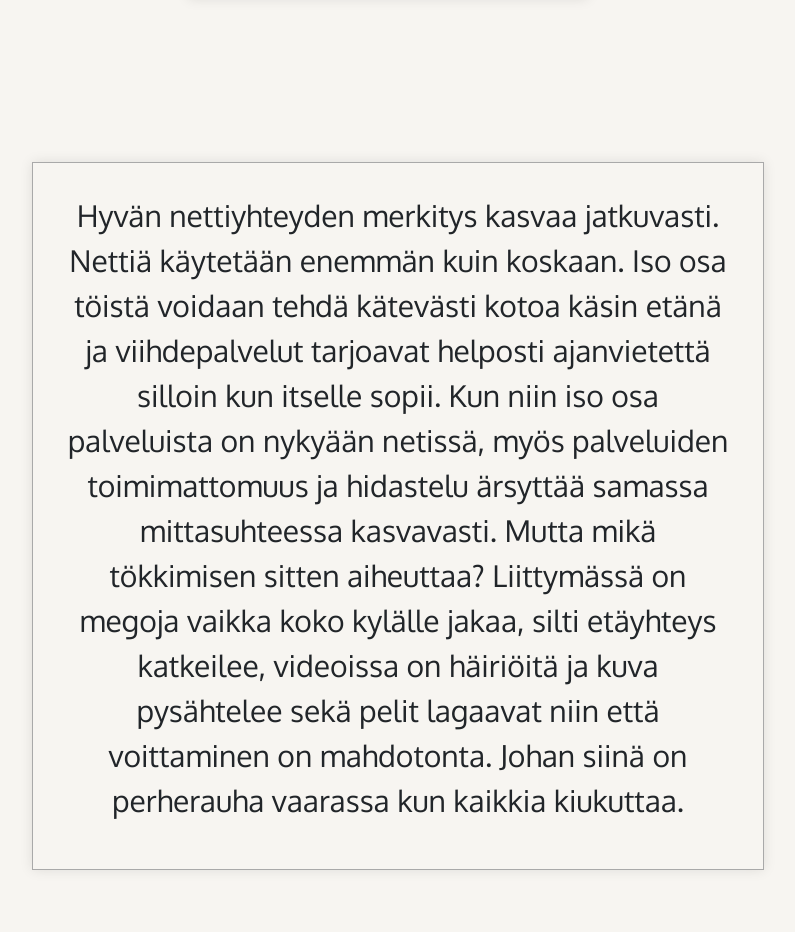
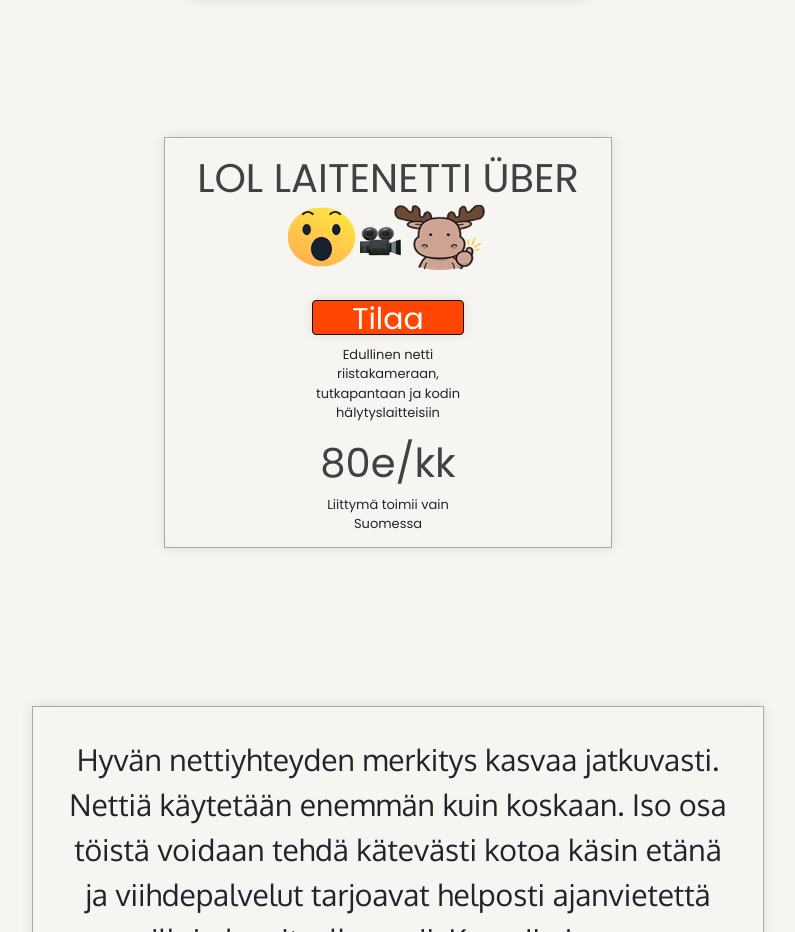
Before and after one commit to HennaArrala/TeamTeamProject, a plain HTML site: page products.html in a window 1280 px wide. Shown: the part 2227-3159 px from the top of the page, without its empty margins (252-1047 px from the left). Drawn offline with nearby package versions, Linux system fonts and the light colour scheme.

Commit message:
riistakamera lisätty

```diff
--- a/css/style.css
+++ b/css/style.css
@@ -364,11 +364,27 @@ header #branding{
     box-shadow: 0px 0px 12px 0px rgba(0, 0, 0, 0.1)
 }
 
+.price-box-moose{
+    width: 50%;
+    min-width: 400px;
+    height: 100%;
+    border: 1px solid darkgrey;
+    display: inline-block;
+    margin: 5px;
+    text-align: center;
+    padding: 1.0rem 2.0rem 0.5rem;
+    box-shadow: 0px 0px 12px 0px rgba(0, 0, 0, 0.1)
+}
+
 .price-box img{
     width: 200px;
     height: 70px;
 }
 
+.price-box-moose img{
+    width: 200px;
+    height: 70px;
+}
 .p-container{
     width: 100%;
     margin: 10px;
@@ -403,7 +419,19 @@ header #branding{
     background-color: orangered;
     border-radius: 4px;
     font-family: "poppins";
+}
 
+.orderbtn-moose{
+    border: 1px solid rgb(17, 17, 17);
+    width: 40%;
+    height: 35px;
+    text-align: center;
+    display: inline-block;
+    margin-top:20px;
+    box-shadow: 0px 0px 12px 0px rgba(0, 0, 0, 0.1);
+    background-color: orangered;
+    border-radius: 4px;
+    font-family: "poppins";
 }
 
 /*Newsletter*/
--- a/products.html
+++ b/products.html
@@ -95,6 +95,19 @@
         </div>
     </div>
     <br>
+    <div class="price-container">
+        <div class="price-box-moose">
+            <h3>LOL LAITENETTI ÜBER
+            <br><img src="images/wow3.png"></h3>
+                <div class="orderbtn-moose">
+                    <h4>Tilaa</h4>
+                    <p>Edullinen netti riistakameraan, tutkapantaan ja kodin hälytyslaitteisiin</p>
+                    <h3>80e/kk</h3>
+                    <p>Liittymä toimii vain Suomessa</p>
+                </div>
+        </div>
+    </div>
+    <br>
     <div class="p-container">
         <div class="p-box">
             <p>Hyvän nettiyhteyden merkitys kasvaa jatkuvasti.
@@ -137,8 +150,8 @@
             <div class="col-md-4">
                     <p><u>Seuraa meitä</u></p>
                     <a href="https://www.facebook.com/" class="fa fa-facebook"></a>
-                    <a href="#" class="fa fa-linkedin"></a>
-                    <a href="#" class="fa fa-twitter"></a>
+                    <a href="https://www.linkedin.com/" class="fa fa-linkedin"></a>
+                    <a href="https://twitter.com/?lang=fi" class="fa fa-twitter"></a>
             </div>
             <div class="col-md-12">
                     <hr class="light">
```
Also changed, not shown: index.html (+3 -3 lines), tuki.html (+3 -3 lines), yhteystiedot.html (+3 -3 lines), images/200x200_kc_emojis_moose.png (added), images/586294af3796e30ac4468733.png (added), images/597a2bf9588e2808c03fdece.png (added), images/main.png (added), images/wow.png (added), images/wow1.png (added), images/wow2.png (added), images/wow3.png (added). Lines whose indentation alone changed are shown as unchanged.
